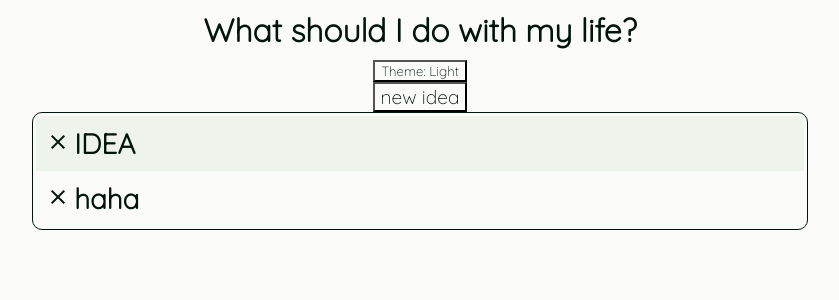
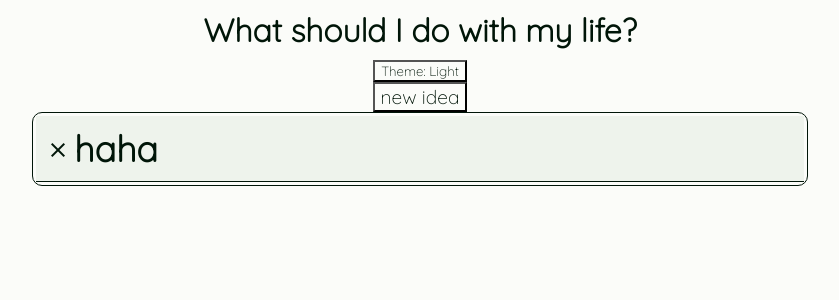
Before and after one commit to Vancouver-Shackers/what-should-i-do-with-my-life, a React (Create React App) app: page / in a window 1280 px wide. Both pictures are taken after a click on the button "new idea". Shown: the top 300 px of the page, without its empty margins (220-1059 px from the left). Built offline with nearby package versions, Linux system fonts and the light colour scheme.

Commit message:
added drag and drop to the ideas

```diff
--- a/package.json
+++ b/package.json
@@ -3,6 +3,9 @@
   "version": "0.1.0",
   "private": true,
   "dependencies": {
+    "@dnd-kit/core": "^6.0.8",
+    "@dnd-kit/modifiers": "^6.0.1",
+    "@dnd-kit/sortable": "^7.0.2",
     "@testing-library/jest-dom": "^5.14.1",
     "@testing-library/react": "^13.0.0",
     "@testing-library/user-event": "^13.2.1",
--- a/src/App.tsx
+++ b/src/App.tsx
@@ -1,5 +1,6 @@
 import { useEffect, useState } from "react";
-import Item, { ItemProps } from "./Item";
+import { ItemProps } from "./Item";
+import ItemList from "./ItemList";
 
 enum Theme {
   dark = "dark",
@@ -21,7 +22,7 @@ const getItems = (): ItemProps[] => {
     const items: ItemProps[] = JSON.parse(itemsString);
     return items;
   }
-  return [{ name: "IDEA" }];
+  return [];
 };
 
 const App = () => {
@@ -56,27 +57,14 @@ const App = () => {
               ...items,
               {
                 name: Math.random() > 0.5 ? "idk" : "haha",
+                id: Date.now(),
               },
             ]);
           }}
         >
           new idea
         </button>
-        <div className="item-list-box">
-          <div className="item-list">
-            {items.map((itemProps, i) => (
-              <Item
-                key={i}
-                {...itemProps}
-                delete={() => {
-                  let newItems = [...items];
-                  newItems.splice(i, 1);
-                  setItems(newItems);
-                }}
-              />
-            ))}
-          </div>
-        </div>
+        <ItemList items={items} setItems={setItems} />
       </div>
     </div>
   );
--- a/src/Item.tsx
+++ b/src/Item.tsx
@@ -1,11 +1,39 @@
+import { UniqueIdentifier } from "@dnd-kit/core";
+import { useSortable } from "@dnd-kit/sortable";
+import { CSS } from "@dnd-kit/utilities";
+import { CSSProperties } from "react";
+
 export interface ItemProps {
   name: string;
   delete?: () => void;
+  id: UniqueIdentifier;
 }
 
 const Item = (props: ItemProps) => {
+  const {
+    attributes,
+    isDragging,
+    listeners,
+    setNodeRef,
+    transform,
+    transition,
+  } = useSortable({ id: props.id });
+
+  const style: CSSProperties = {
+    opacity: isDragging ? 0.5 : undefined,
+    transform: CSS.Translate.toString(transform),
+    zIndex: isDragging ? 99 : 0,
+    transition,
+  };
+
   return (
-    <div className="item">
+    <div
+      className="item"
+      ref={setNodeRef}
+      style={style}
+      {...attributes}
+      {...listeners}
+    >
       <span className="material-symbols-outlined" onClick={props.delete}>
         close
       </span>{" "}
--- /dev/null
+++ b/src/ItemList.tsx
@@ -0,0 +1,75 @@
+import {
+  Active,
+  closestCenter,
+  DndContext,
+  DragEndEvent,
+  KeyboardSensor,
+  PointerSensor,
+  useSensor,
+  useSensors,
+} from "@dnd-kit/core";
+import { restrictToVerticalAxis } from "@dnd-kit/modifiers";
+import {
+  arrayMove,
+  SortableContext,
+  sortableKeyboardCoordinates,
+  verticalListSortingStrategy,
+} from "@dnd-kit/sortable";
+import Item, { ItemProps } from "./Item";
+
+const ItemList = (props: {
+  items: ItemProps[];
+  setItems: (items: ItemProps[]) => void;
+}) => {
+  const sensors = useSensors(
+    useSensor(PointerSensor, {
+      activationConstraint: {
+        distance: 8,
+      },
+    }),
+    useSensor(KeyboardSensor, {
+      coordinateGetter: sortableKeyboardCoordinates,
+    })
+  );
+
+  const handleDragEnd = ({ active, over }: DragEndEvent) => {
+    if (over && active.id !== over.id) {
+      const activeIndex = props.items.findIndex(({ id }) => id === active.id);
+      const overIndex = props.items.findIndex(({ id }) => id === over.id);
+
+      props.setItems(arrayMove(props.items, activeIndex, overIndex));
+    }
+  };
+  return (
+    <div className="item-list-box">
+      <div className="item-list">
+        <DndContext
+          modifiers={[restrictToVerticalAxis]}
+          sensors={sensors}
+          collisionDetection={closestCenter}
+          onDragEnd={handleDragEnd}
+        >
+          <SortableContext
+            items={props.items}
+            strategy={verticalListSortingStrategy}
+          >
+            {props.items.map((itemProps, i) => (
+              <Item
+                key={itemProps.id}
+                {...itemProps}
+                delete={() => {
+                  props.setItems([
+                    ...props.items.slice(0, i),
+                    ...props.items.slice(i + 1),
+                  ]);
+                }}
+              />
+            ))}
+          </SortableContext>
+        </DndContext>
+      </div>
+    </div>
+  );
+};
+
+export default ItemList;
--- a/src/index.scss
+++ b/src/index.scss
@@ -58,10 +58,13 @@ body,
       overflow: hidden;
       max-height: 80vh;
       overflow-y: auto;
+      display: flex;
+      flex-direction: column;
     }
 
     .item {
-      transition: all 0.2s ease;
+      border-bottom: 1px solid $fg;
+      transition: background-color 0.2s ease, color 0.2s ease;;
       &:hover {
         background-color: darken($fg2, 3%);
       }
@@ -77,7 +80,7 @@ body,
       h2 {
         display: inline;
         margin: 0;
-        font-size: 1.75rem;
+        font-size: 2.25rem;
       }
       .material-symbols-outlined {
         cursor: pointer;
```
Also changed, not shown: 1 other file (tests, documents, lock files or other folders).
